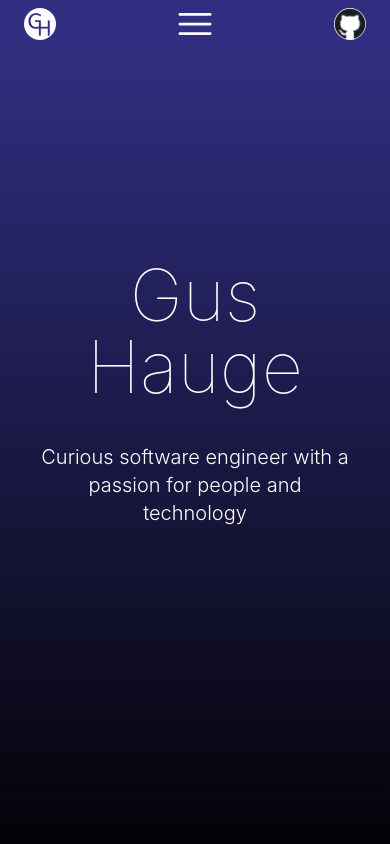
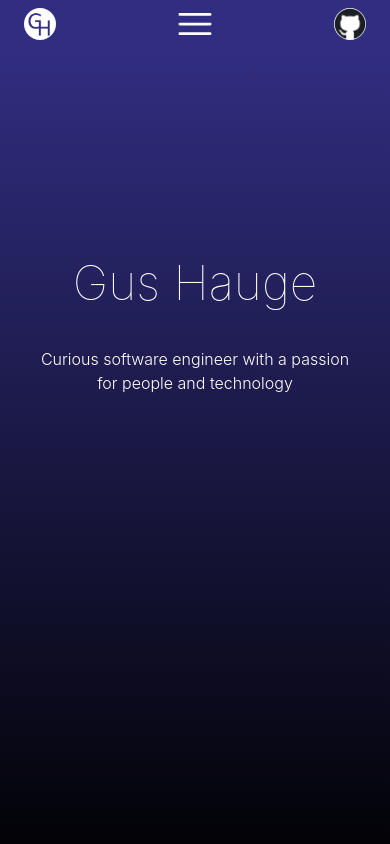
Before and after one commit to GusHauge/GusHauge.github.io, a React (Create React App) app: page / in a window 390 px wide. Shown: the top 844 px of the page. Built offline with nearby package versions, Linux system fonts and the light colour scheme.

Commit message:
Title resizing

```diff
--- a/src/components/Title.js
+++ b/src/components/Title.js
@@ -1,8 +1,8 @@
 export const Title = () => {
   return (
     <div className="flex flex-col w-full h-screen bg-gradient-to-t from-black to-indigo-900 space-y-10 items-center text-center px-10">
-      <h1 className="text-7xl mt-[25vh] font-thin">Gus Hauge</h1>
-      <h2 className="text-xl font-light">
+      <h1 className="text-5xl sm:text-7xl mt-[25vh] font-thin">Gus Hauge</h1>
+      <h2 className="text-base sm:text-xl font-light">
         Curious software engineer with a passion for people and technology
       </h2>
     </div>
```
